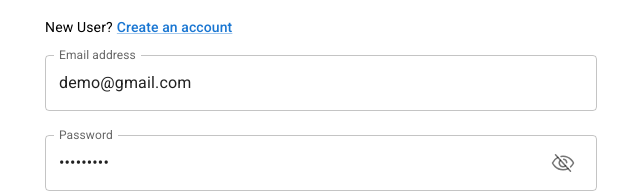
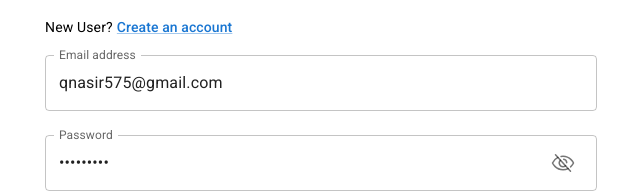
Before and after one commit to qnasir/Chat_Page_React, a React (Vite) app in the folder Frontend/: page /auth/login in a window 1280 px wide. Shown: the part 261-454 px from the top of the page, without its empty margins (319-959 px from the left). Built offline with nearby package versions, Linux system fonts and the light colour scheme; no server answers.

Commit message:
changed login default values

```diff
--- a/Frontend/src/components/Auth/LoginForm.jsx
+++ b/Frontend/src/components/Auth/LoginForm.jsx
@@ -22,7 +22,7 @@ const LoginForm = () => {
     })
 
     const defaultValues = {
-        email: "demo@gmail.com",
+        email: "qnasir575@gmail.com",
         password: "demo@1234"
     }
 
```
Also changed, not shown: 1 other file (tests, documents, lock files or other folders).
